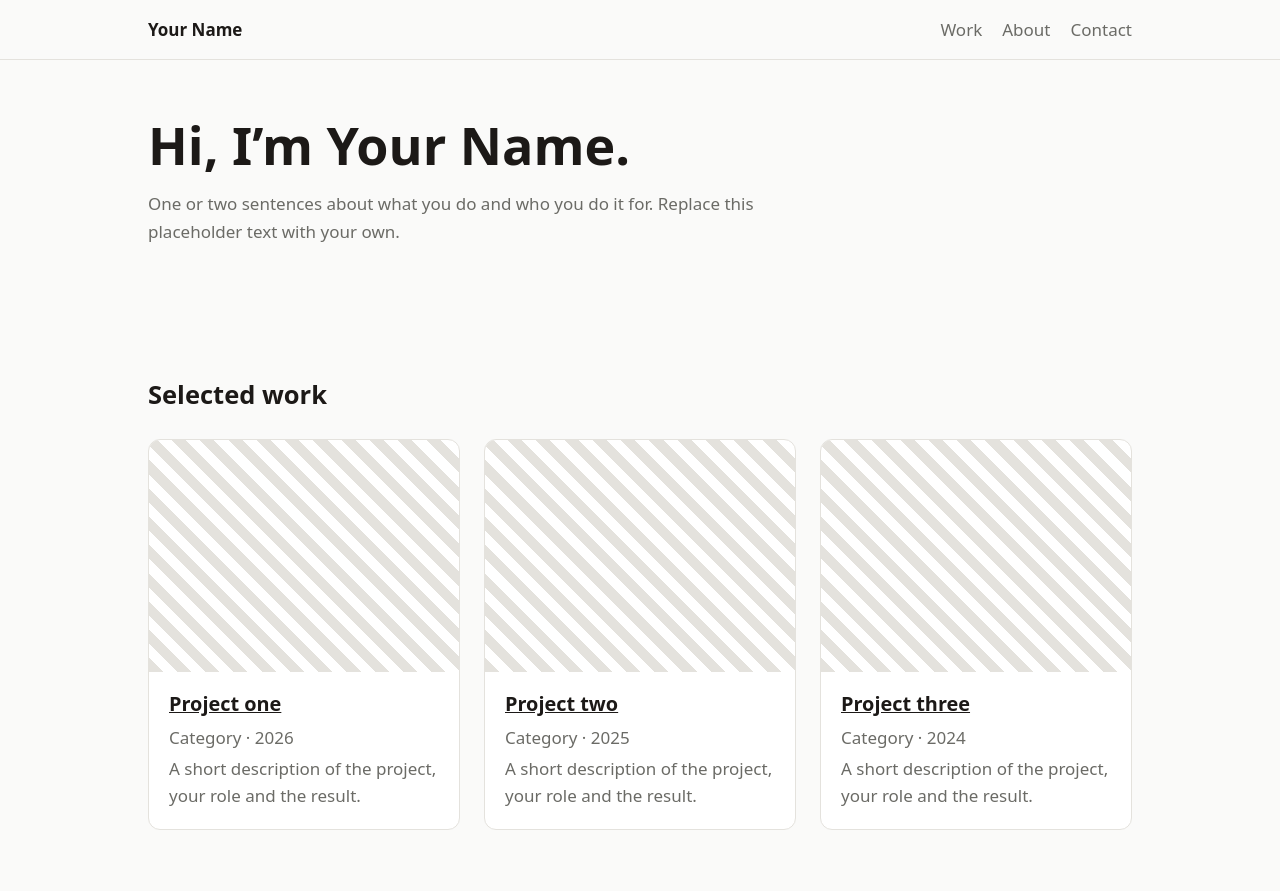
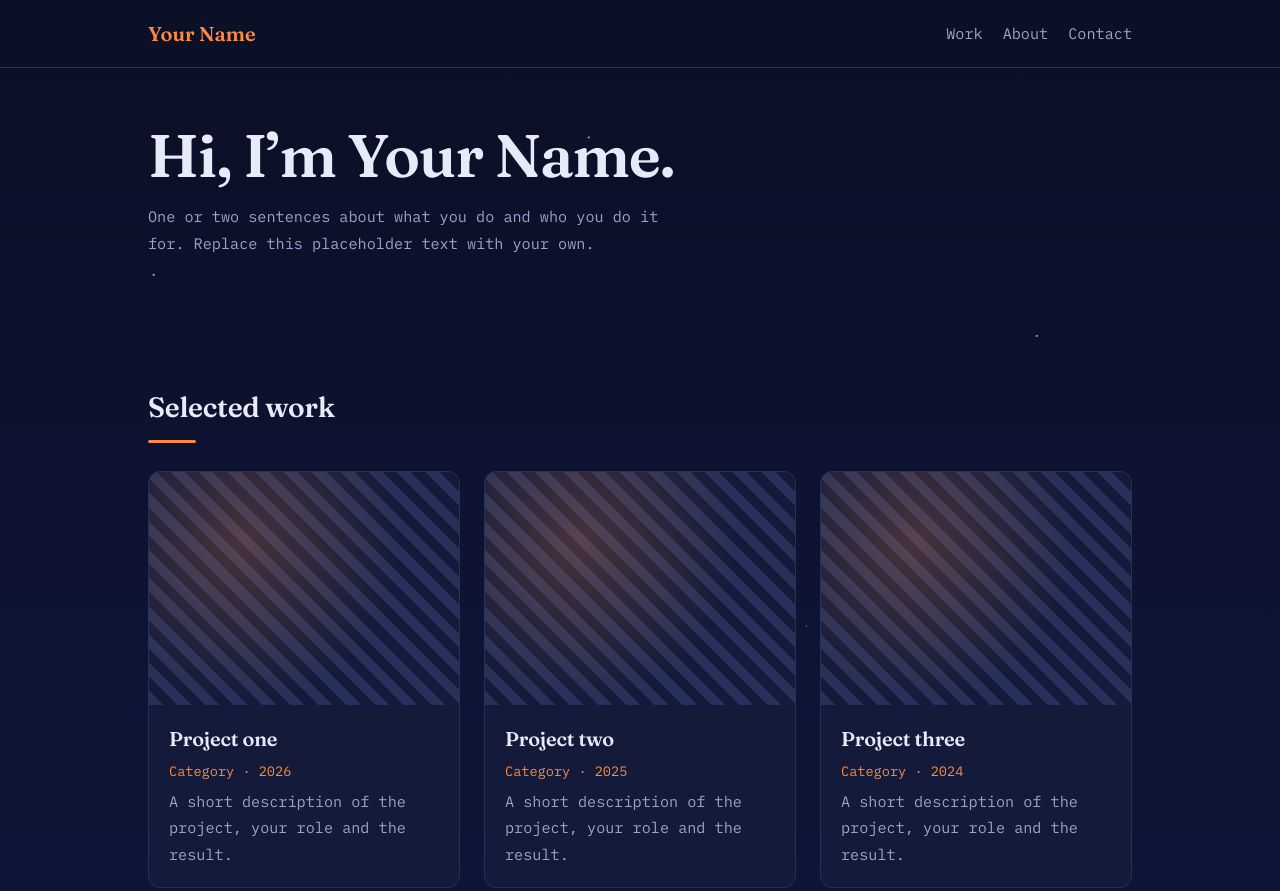
Before and after one commit to paczesik/portfolio, an Astro site: page / in a window 1280 px wide. Shown: the top 891 px of the page. Built offline with nearby package versions, Linux system fonts and the light colour scheme; Astro itself is replaced by a stand-in of ours.

Commit message:
Update Layout.astro

```diff
--- a/src/layouts/Layout.astro
+++ b/src/layouts/Layout.astro
@@ -11,6 +11,13 @@ const { title, description = 'Portfolio placeholder' } = Astro.props;
     <meta charset="utf-8" />
     <meta name="viewport" content="width=device-width, initial-scale=1" />
     <meta name="description" content={description} />
+    <meta name="theme-color" content="#0b1026" />
+    <link rel="preconnect" href="https://fonts.googleapis.com" />
+    <link rel="preconnect" href="https://fonts.gstatic.com" crossorigin />
+    <link
+      href="https://fonts.googleapis.com/css2?family=Fraunces:opsz,wght@9..144,400..700&family=IBM+Plex+Mono:wght@400;500;600&display=swap"
+      rel="stylesheet"
+    />
     <title>{title}</title>
   </head>
   <body>
@@ -18,7 +25,7 @@ const { title, description = 'Portfolio placeholder' } = Astro.props;
 
     <header class="site-header">
       <div class="wrap">
-        <a class="brand" href="/">Your Name</a>
+        <a class="brand" href={import.meta.env.BASE_URL}>Your Name</a>
         <nav aria-label="Main">
           <ul>
             <li><a href="#work">Work</a></li>
@@ -39,39 +46,78 @@ const { title, description = 'Portfolio placeholder' } = Astro.props;
 
 <style is:global>
   :root {
-    color-scheme: light dark;
-    --bg: #fafaf9; --fg: #1c1917; --muted: #6b6b66;
-    --line: #e4e2dd; --card: #ffffff;
+    color-scheme: dark;
+    --bg: #0b1026;
+    --card: #131a3a;
+    --fg: #e8ebf7;
+    --muted: #9aa4c7;
+    --line: #263059;
+    --accent: #ff8a3d;
+    --accent-soft: rgba(255, 138, 61, 0.22);
+    --font-body: "IBM Plex Mono", ui-monospace, SFMono-Regular, Menlo, Consolas, monospace;
+    --font-head: "Fraunces", Georgia, "Times New Roman", serif;
   }
-  @media (prefers-color-scheme: dark) {
-    :root { --bg: #161513; --fg: #f2f0eb; --muted: #a09d95; --line: #2d2b27; --card: #1e1d1a; }
+
+  * { box-sizing: border-box; }
+
+  body {
+    margin: 0;
+    min-height: 100vh;
+    color: var(--fg);
+    font: 400 0.95rem/1.75 var(--font-body);
+    background-color: var(--bg);
+    background-image:
+      radial-gradient(1.5px 1.5px at 12% 18%, rgba(255,255,255,.9), transparent),
+      radial-gradient(1px 1px at 28% 62%, rgba(255,255,255,.7), transparent),
+      radial-gradient(1.5px 1.5px at 46% 9%, rgba(255,255,255,.8), transparent),
+      radial-gradient(1px 1px at 63% 41%, rgba(255,255,255,.6), transparent),
+      radial-gradient(1.5px 1.5px at 81% 22%, rgba(255,255,255,.9), transparent),
+      radial-gradient(1px 1px at 90% 74%, rgba(255,255,255,.7), transparent),
+      radial-gradient(1px 1px at 7% 85%, rgba(255,255,255,.6), transparent),
+      linear-gradient(180deg, #0b1026 0%, #111845 100%);
   }
-  * { box-sizing: border-box; }
-  body { margin: 0; background: var(--bg); color: var(--fg); font: 1.0625rem/1.6 system-ui, sans-serif; }
-  a { color: inherit; }
+
+  ::selection { background: var(--accent); color: var(--bg); }
+  a { color: var(--accent); text-underline-offset: .2em; }
+  a:focus-visible { outline: 2px solid var(--accent); outline-offset: 3px; }
   .wrap { max-width: 64rem; margin-inline: auto; padding-inline: 1.25rem; }
 
   .skip { position: absolute; left: -999px; }
-  .skip:focus { left: 1rem; top: 1rem; padding: .5rem .75rem; background: var(--fg); color: var(--bg); z-index: 10; }
+  .skip:focus { left: 1rem; top: 1rem; padding: .5rem .75rem; background: var(--accent); color: var(--bg); z-index: 10; }
 
   .site-header { border-bottom: 1px solid var(--line); }
   .site-header .wrap { display: flex; flex-wrap: wrap; gap: 1rem; align-items: center; justify-content: space-between; padding-block: 1rem; }
-  .brand { font-weight: 700; text-decoration: none; }
+  .brand { font-family: var(--font-head); font-size: 1.25rem; font-weight: 600; text-decoration: none; color: var(--accent); }
   nav ul { display: flex; gap: 1.25rem; list-style: none; margin: 0; padding: 0; }
   nav a { color: var(--muted); text-decoration: none; }
-  nav a:hover, nav a:focus-visible { color: var(--fg); text-decoration: underline; }
+  nav a:hover, nav a:focus-visible { color: var(--accent); text-decoration: underline; }
 
   main section { padding-block: 3.5rem; }
-  h1 { font-size: clamp(2rem, 5vw, 3.25rem); line-height: 1.1; margin: 0 0 1rem; }
-  h2 { margin: 0 0 1.5rem; }
-  .lede { max-width: 40rem; color: var(--muted); }
+  h1, h2, h3 { font-family: var(--font-head); font-weight: 600; letter-spacing: -0.01em; }
+  h1 { font-size: clamp(2.25rem, 6vw, 3.75rem); line-height: 1.05; letter-spacing: -0.02em; margin: 0 0 1rem; }
+  h2 { font-size: 1.75rem; margin: 0 0 1.75rem; }
+  h2::after { content: ""; display: block; width: 3rem; height: 3px; margin-top: .5rem; background: var(--accent); border-radius: 2px; }
+  .lede { max-width: 60ch; color: var(--muted); }
 
   .grid { display: grid; gap: 1.5rem; grid-template-columns: repeat(auto-fit, minmax(16rem, 1fr)); }
   .card { background: var(--card); border: 1px solid var(--line); border-radius: .75rem; overflow: hidden; }
-  .thumb { aspect-ratio: 4 / 3; background: repeating-linear-gradient(45deg, var(--line) 0 10px, transparent 10px 20px); }
+  .card:hover, .card:focus-within { border-color: var(--accent); }
+  @media (prefers-reduced-motion: no-preference) {
+    .card { transition: transform .2s ease, border-color .2s ease; }
+    .card:hover { transform: translateY(-3px); }
+  }
+  .thumb {
+    aspect-ratio: 4 / 3;
+    background:
+      radial-gradient(circle at 30% 30%, var(--accent-soft), transparent 60%),
+      repeating-linear-gradient(45deg, var(--line) 0 10px, transparent 10px 20px);
+  }
   .card .body { padding: 1rem 1.25rem 1.25rem; }
-  .card h3 { margin: 0; }
+  .card h3 { margin: 0; font-size: 1.25rem; }
+  .card h3 a { color: var(--fg); text-decoration: none; }
+  .card h3 a:hover { color: var(--accent); }
   .card .meta, .card p { margin: .25rem 0 0; color: var(--muted); }
+  .card .meta { color: var(--accent); font-size: .85rem; }
 
-  .site-footer { border-top: 1px solid var(--line); padding-block: 1.5rem; color: var(--muted); }
+  .site-footer { border-top: 1px solid var(--line); padding-block: 1.5rem; color: var(--muted); font-size: .85rem; }
 </style>
```
